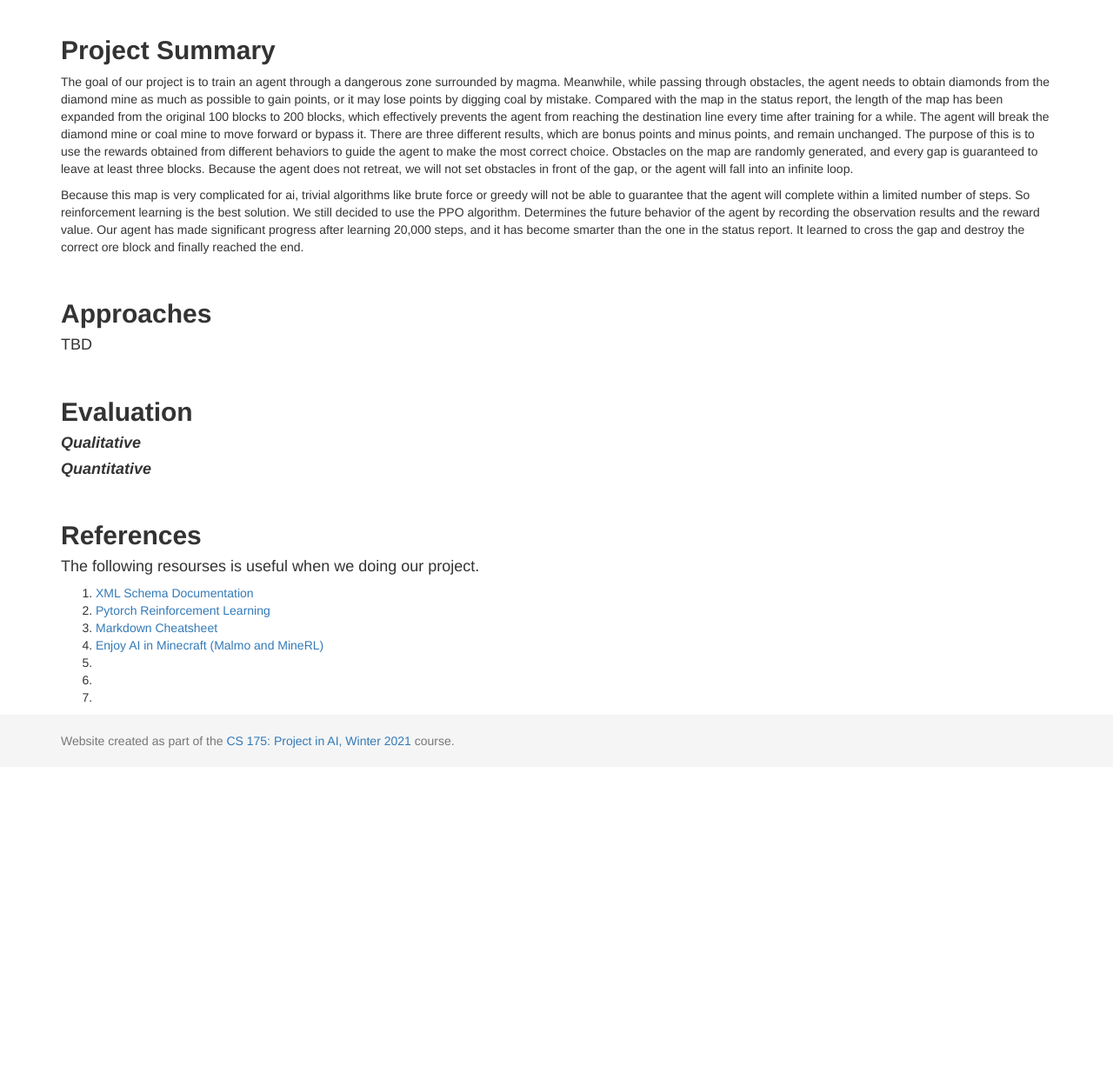
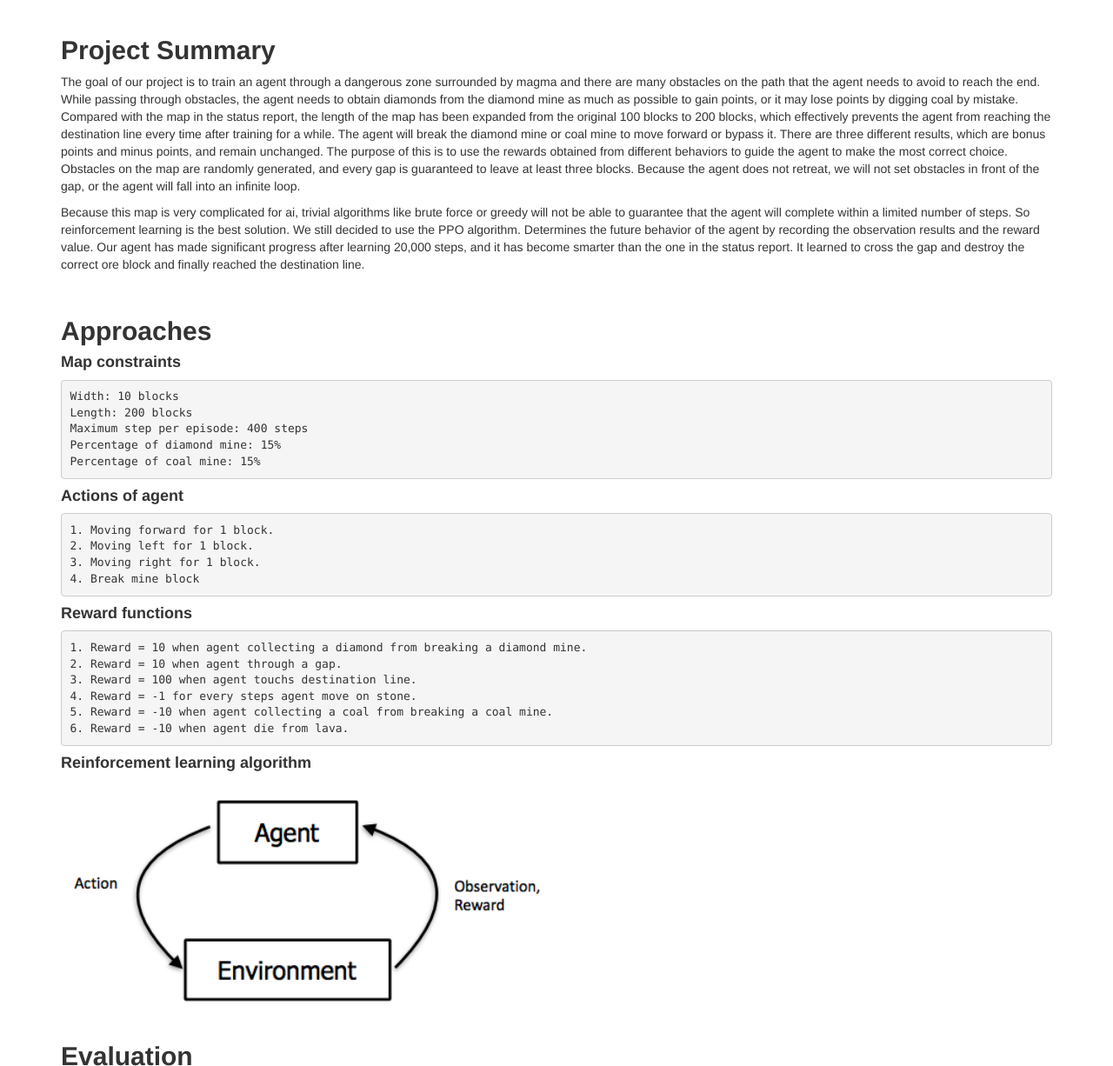
Before and after one commit to Markmzy/CallMePro, a Jekyll site: the page built from docs/final.md, in a window 1280 px wide and 1400 px high, scrolled down 526 px, cut to the strip 174-1400 px from the top of the window. Shown: the whole strip at 87% size. Built offline with Jekyll 4.4.1, drawn with Linux system fonts in a browser that asks for light colours; before the commit the page ends 1582 px from its top, so only the background shows below that; some of the changed text lies outside the part shown.

Commit message:
Update final.md
add constraints, action space and rewards

````diff
--- a/docs/final.md
+++ b/docs/final.md
@@ -11,16 +11,43 @@ title: Final Report
 
 ## **Project Summary**
 
-The goal of our project is to train an agent through a dangerous zone surrounded by magma. Meanwhile, while passing through obstacles, the agent needs to obtain diamonds from the diamond mine as much as possible to gain points, or it may lose points by digging coal by mistake. Compared with the map in the status report, the length of the map has been expanded from the original 100 blocks to 200 blocks, which effectively prevents the agent from reaching the destination line every time after training for a while. The agent will break the diamond mine or coal mine to move forward or bypass it. There are three different results, which are bonus points and minus points, and remain unchanged. The purpose of this is to use the rewards obtained from different behaviors to guide the agent to make the most correct choice. Obstacles on the map are randomly generated, and every gap is guaranteed to leave at least three blocks. Because the agent does not retreat, we will not set obstacles in front of the gap, or the agent will fall into an infinite loop.<br />
+The goal of our project is to train an agent through a dangerous zone surrounded by magma and there are many obstacles on the path that the agent needs to avoid to reach the end. While passing through obstacles, the agent needs to obtain diamonds from the diamond mine as much as possible to gain points, or it may lose points by digging coal by mistake. Compared with the map in the status report, the length of the map has been expanded from the original 100 blocks to 200 blocks, which effectively prevents the agent from reaching the destination line every time after training for a while. The agent will break the diamond mine or coal mine to move forward or bypass it. There are three different results, which are bonus points and minus points, and remain unchanged. The purpose of this is to use the rewards obtained from different behaviors to guide the agent to make the most correct choice. Obstacles on the map are randomly generated, and every gap is guaranteed to leave at least three blocks. Because the agent does not retreat, we will not set obstacles in front of the gap, or the agent will fall into an infinite loop.<br />
 
-Because this map is very complicated for ai, trivial algorithms like brute force or greedy will not be able to guarantee that the agent will complete within a limited number of steps. So reinforcement learning is the best solution. We still decided to use the PPO algorithm. Determines the future behavior of the agent by recording the observation results and the reward value. Our agent has made significant progress after learning 20,000 steps, and it has become smarter than the one in the status report. It learned to cross the gap and destroy the correct ore block and finally reached the end.
+Because this map is very complicated for ai, trivial algorithms like brute force or greedy will not be able to guarantee that the agent will complete within a limited number of steps. So reinforcement learning is the best solution. We still decided to use the PPO algorithm. Determines the future behavior of the agent by recording the observation results and the reward value. Our agent has made significant progress after learning 20,000 steps, and it has become smarter than the one in the status report. It learned to cross the gap and destroy the correct ore block and finally reached the destination line.
 
 <br />
 
 ## **Approaches**
-#### TBD
 
+#### **Map constraints**
+```math
+Width: 10 blocks
+Length: 200 blocks
+Maximum step per episode: 400 steps
+Percentage of diamond mine: 15%
+Percentage of coal mine: 15%
+```
 
+#### **Actions of agent**
+```math
+1. Moving forward for 1 block.
+2. Moving left for 1 block.
+3. Moving right for 1 block.
+4. Break mine block
+```
+
+#### **Reward functions**
+```math
+1. Reward = 10 when agent collecting a diamond from breaking a diamond mine.
+2. Reward = 10 when agent through a gap.
+3. Reward = 100 when agent touchs destination line.
+4. Reward = -1 for every steps agent move on stone.
+5. Reward = -10 when agent collecting a coal from breaking a coal mine.
+6. Reward = -10 when agent die from lava.
+```
+
+#### **Reinforcement learning algorithm**
+![approach](approach.png){:height="50%" width="50%"}
 <br />
 
 ## **Evaluation**
@@ -40,6 +67,6 @@ Because this map is very complicated for ai, trivial algorithms like brute force
 2. [Pytorch Reinforcement Learning](https://github.com/bentrevett/pytorch-rl)
 3. [Markdown Cheatsheet](https://github.com/adam-p/markdown-here/wiki/Markdown-Cheatsheet)
 4. [Enjoy AI in Minecraft (Malmo and MineRL)](https://tsmatz.wordpress.com/2020/07/09/minerl-and-malmo-reinforcement-learning-in-minecraft/)
-5.
-6.
-7.
+5. [Proximal Policy Optimization explanation](https://blog.csdn.net/qq_30615903/article/details/86308045)
+6. [Interpretation of PPO reinforcement learning algorithm](https://zhuanlan.zhihu.com/p/31005035)
+7. [How to record video on Mac](https://support.apple.com/en-us/HT208721)
````
